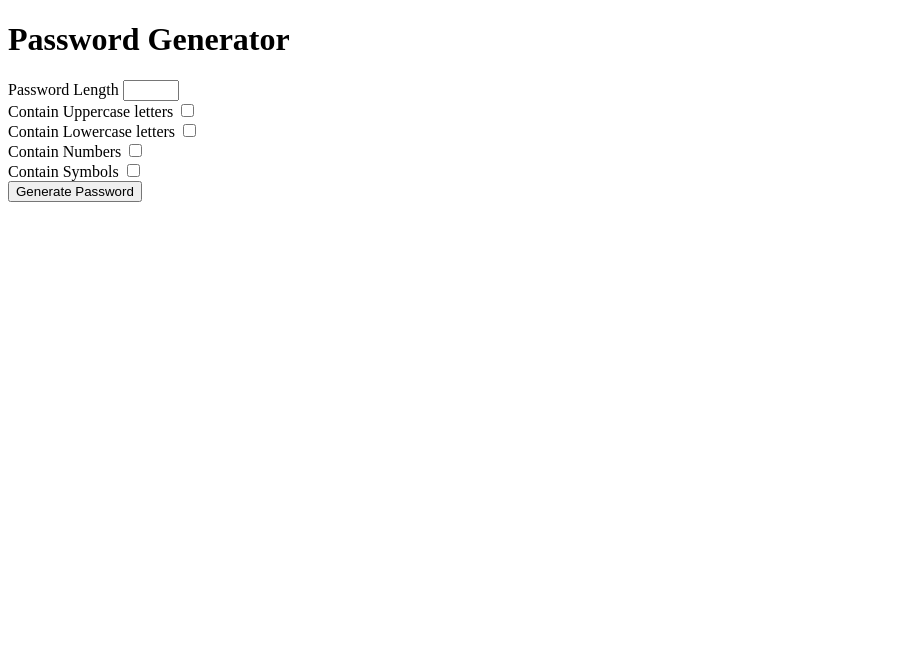
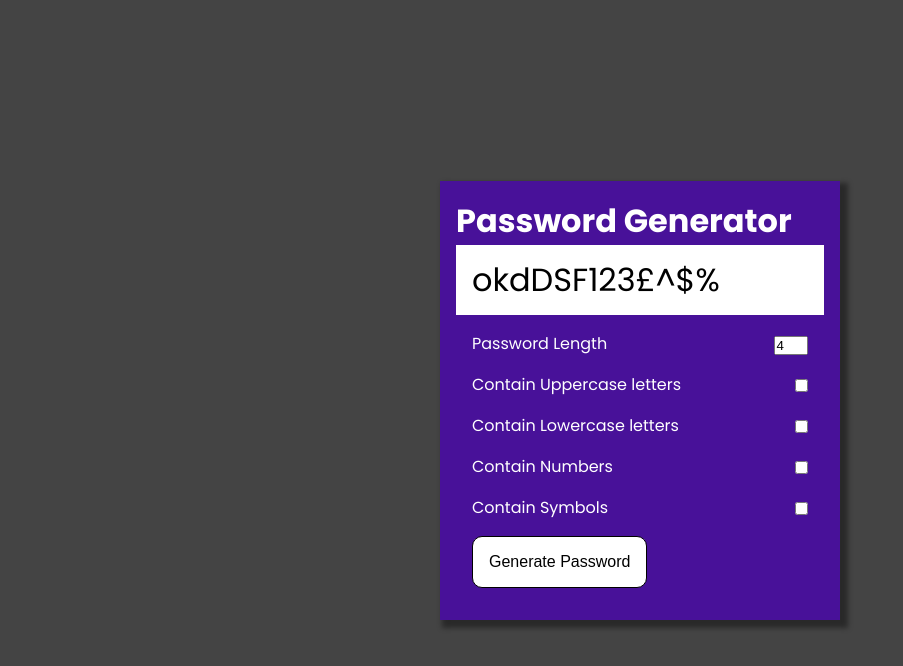
Before and after one commit to nellymaw/Password-Generator, a plain HTML site: page index.html in a window 1280 px wide. Shown: the whole page, without its empty margins (0-903 px from the left). Drawn offline with Linux system fonts and the light colour scheme.

Commit message:
implement css to project

```diff
--- a/index.html
+++ b/index.html
@@ -10,44 +10,44 @@
 <body>
     <div id="generatorBox">
             <h1>Password Generator</h1>
-            <div class="pwBox" id="pw"></div>
+            <div class="pwBox" id="pw" >okdDSF123£^$%</div>
 
-        <div>
+        <div class="criteriaSqr">
             <label for="length">
                 Password Length
-                <input type="number" min="4" max="20" id="lenBox">
+                <input type="number" min="4" max="20" value="4" id="lenBox">
             </label>
         </div>
 
-        <div>
+        <div class="criteriaSqr">
             <label for="upper">
                 Contain Uppercase letters
                 <input type="checkbox" id="uppercaseBox" class="btn">
             </label>
         </div>
 
-        <div>
+        <div class="criteriaSqr">
             <label for="lower">
                 Contain Lowercase letters
                 <input type="checkbox" id="lowercaseBox" class="btn">
             </label>
         </div>
 
-        <div>
+        <div class="criteriaSqr">
             <label for="numbers">
                 Contain Numbers
                 <input type="checkbox" id="numberBox" class="btn">
             </label>
         </div>
 
-        <div>
+        <div class="criteriaSqr">
             <label for="symbols">
                 Contain Symbols
                 <input type="checkbox" id="symbolsBox" class="btn">
             </label>
         </div>
 
-        <div>
+        <div class="criteriaSqr">
             <label for="generate">
                 <button id="generateBtn">Generate Password</button>
             </label>
--- a/static/css/style.css
+++ b/static/css/style.css
@@ -0,0 +1,66 @@
+@import url('https://fonts.googleapis.com/css2?family=Poppins:wght@400;500;600;700&display=swap');
+
+*{
+    box-sizing: border-box;
+    margin: 0;
+    padding:0;
+}
+
+body{
+    font-family: 'Poppins', sans-serif;
+    background-color: #444;
+    color: #fff;
+    display:flex;
+    align-items: center;
+    justify-content: center;
+    margin: 0;
+    min-height:100vh;
+}
+
+#generatorBox{
+    background-color: #481199;
+    width:400px;
+    padding:1rem;
+    box-shadow: 5px 5px 5px 3px rgba(0,0,0,0.4);
+}
+
+.pwBox{
+    background-color: #fff;
+    color:#000;
+    width:100%;
+    height:70px;
+    display:flex;
+    align-items: center;
+    padding: 1rem;
+    font-size:2rem;
+}
+
+.criteriaSqr{
+    position: relative;
+    margin:1rem;
+}
+
+#lenBox{
+    position:absolute;
+    right:0;
+    top:5px;
+    width:10%;
+}
+
+.btn{
+    float:right;
+    position:absolute;
+    top:7px;
+    right:0
+}
+
+#generateBtn{
+    background-color: #fff;
+    color:#000;
+    font-size:1em;
+    border: solid 1px rgb(0,0,0);
+    border-radius: 10px;
+    padding:1rem;
+    display:block;
+    position:relative;
+}
```
